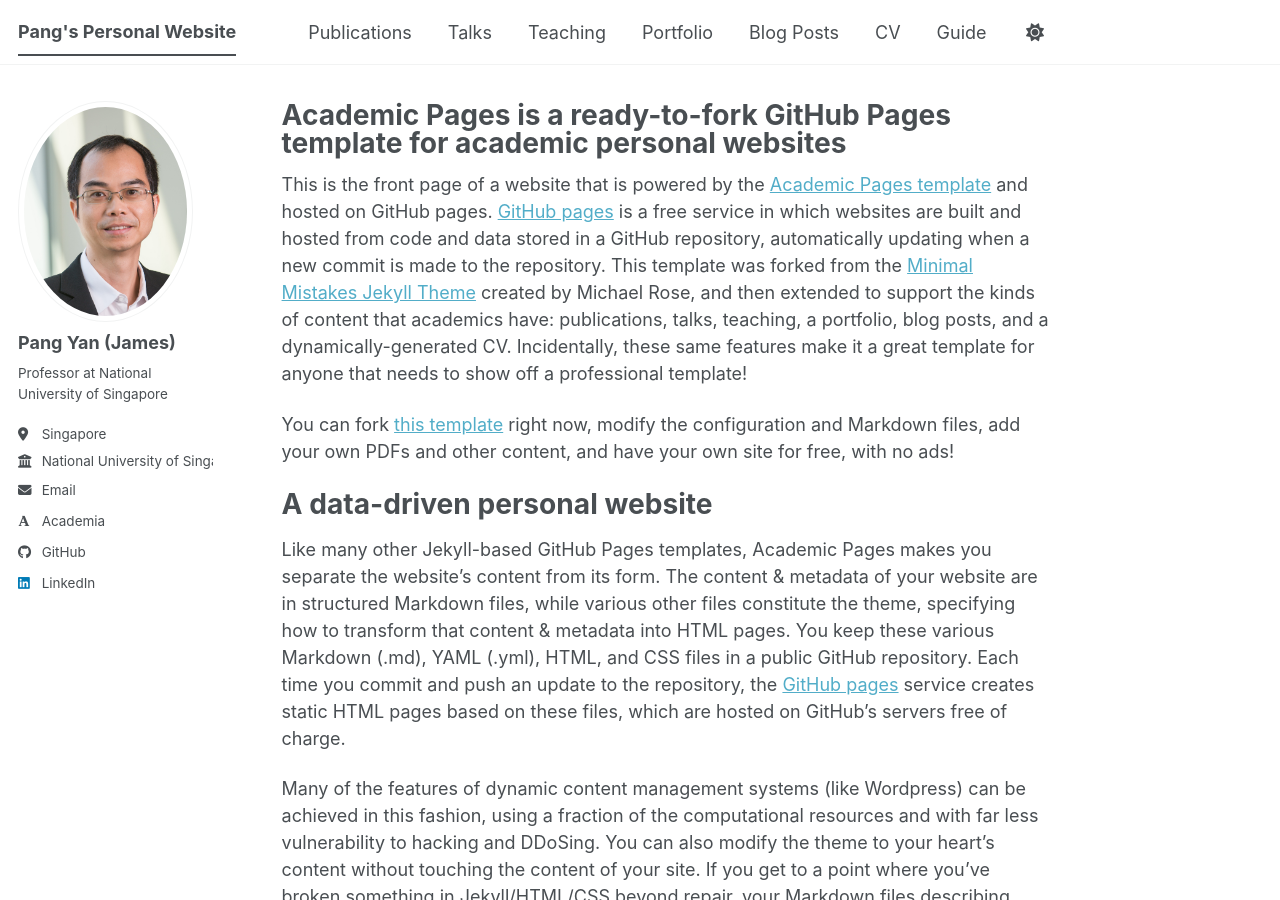
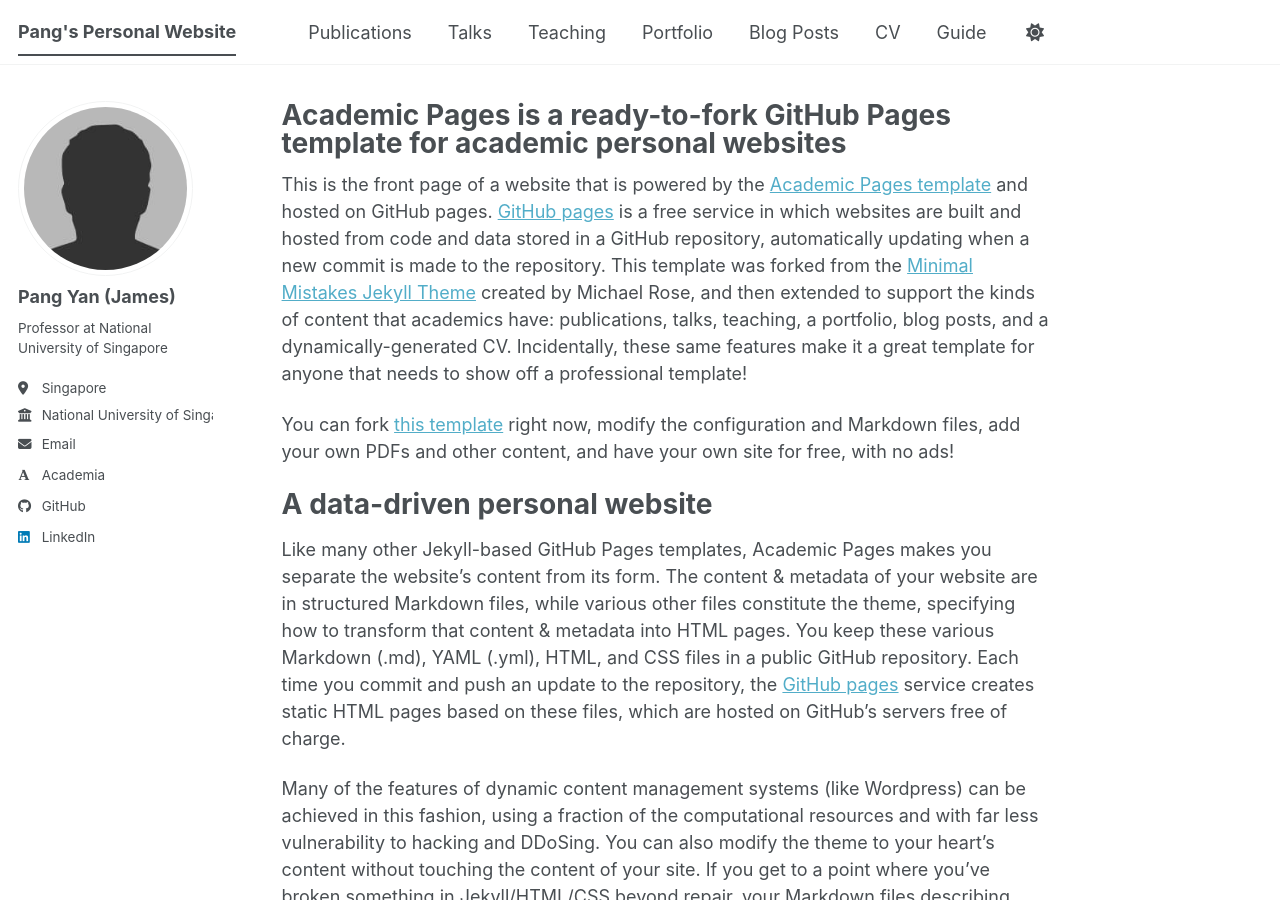
Before and after one commit to jamespangyan/jamespangyan.github.io, a Jekyll site: the page built from _pages/about.md, in a window 1280 px wide and 900 px high. Built offline with Jekyll 4.4.1, drawn with Linux system fonts in a browser that asks for light colours; some web fonts are replaced; a script bundle is joined from its source files by our own code; library files that are not in the unit come from our copies.

Commit message:
Update _config.yml

```diff
--- a/_config.yml
+++ b/_config.yml
@@ -23,7 +23,7 @@
 #               Additional customization can be done by editing /_includes/author-profile.html
 author:
   # Biographic information
-  avatar           : "James.jpg"
+  avatar           : "bio-photo.jpg"
   name             : "Pang Yan (James)"
   pronouns         : # example: "she/her"
   bio              : "Professor at National University of Singapore"
```
